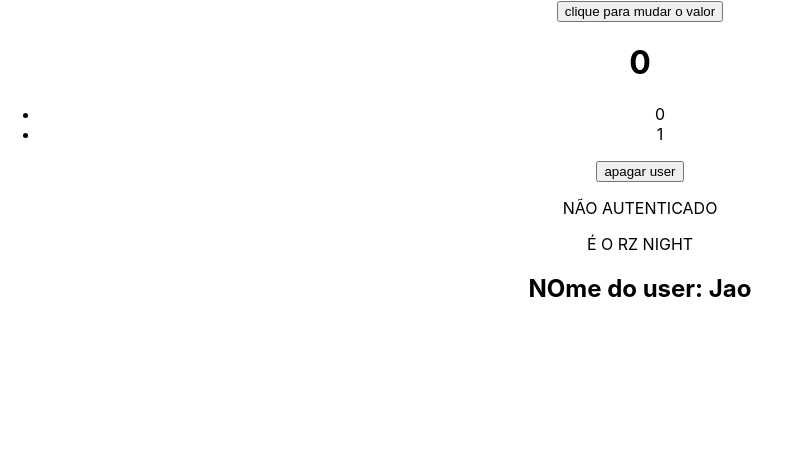
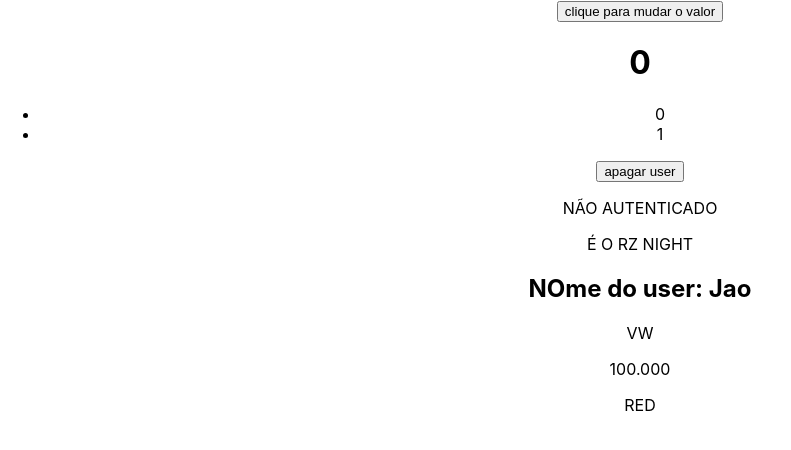
Before and after one commit to RazielRodrigues/react-learning-path, a React (Create React App) app in the folder fundamentos_2/: page / in a window 1280 px wide. Shown: the top 450 px of the page, without its empty margins (0-791 px from the left). Built offline with nearby package versions, Linux system fonts and the light colour scheme.

Commit message:
props destructing

```diff
--- a/fundamentos_2/src/App.js
+++ b/fundamentos_2/src/App.js
@@ -7,6 +7,7 @@ import ListRender from './components/ListRender';
 import Conditional from './components/Conditional';
 import Username from './components/Username';
 import { useState } from 'react';
+import { CarDetails } from './components/CarDetails';
 
 function App() {
 
@@ -23,6 +24,11 @@ function App() {
       {/* <Username name={testeNome} /> // forma 2 -- passando via varaivel */}
       {/* <Username name={nomeHook} /> // forma 1 -- passando via hook */}
       <Username name={nomeHook} />
+      <CarDetails
+        brand="VW"
+        km="100.000"
+        color="RED"
+      />
     </div>
   );
 }
--- /dev/null
+++ b/fundamentos_2/src/components/CarDetails.js
@@ -0,0 +1,11 @@
+import React from 'react'
+
+export const CarDetails = ({ brand, km, color }) => {
+    return (
+        <div>
+            <p>{brand}</p>
+            <p>{km}</p>
+            <p>{color}</p>
+        </div>
+    )
+}
```
